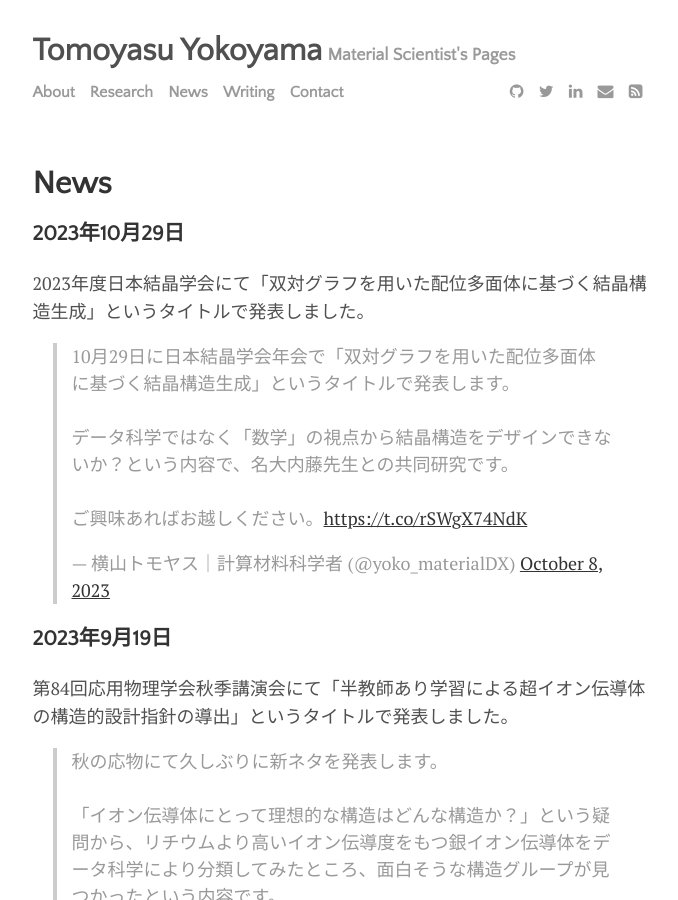
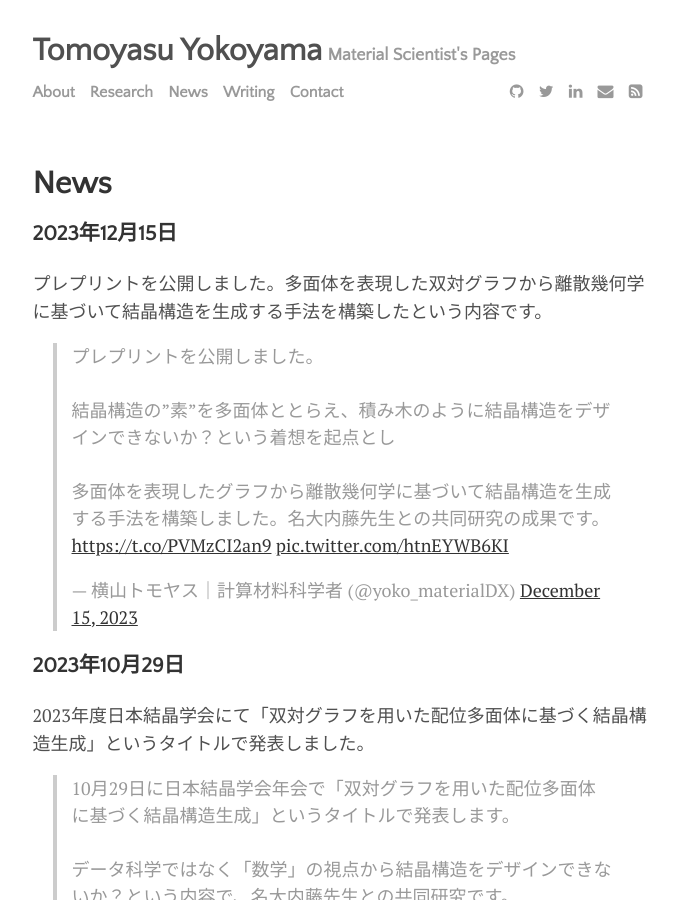
Before and after one commit to yokoyamatomoyasu/yokoyamatomoyasu.github.io, a Jekyll site: the page built from menu/news.md, in a window 1280 px wide and 900 px high. Shown: the whole window, without its empty margins (300-978 px from the left). Built offline with Jekyll 4.4.1, drawn with Linux system fonts in a browser that asks for light colours; comment, search, counter and statistics services are not loaded.

Commit message:
GitHub pages site with Jekyll

```diff
--- a/menu/news.md
+++ b/menu/news.md
@@ -4,6 +4,9 @@ title:  News
 permalink: /news
 ---
 
+### 2023年12月15日
+プレプリントを公開しました。多面体を表現した双対グラフから離散幾何学に基づいて結晶構造を生成する手法を構築したという内容です。
+<blockquote class="twitter-tweet"><p lang="ja" dir="ltr">プレプリントを公開しました。<br><br>結晶構造の”素”を多面体ととらえ、積み木のように結晶構造をデザインできないか？という着想を起点とし<br><br>多面体を表現したグラフから離散幾何学に基づいて結晶構造を生成する手法を構築しました。名大内藤先生との共同研究の成果です。<a href="https://t.co/PVMzCI2an9">https://t.co/PVMzCI2an9</a> <a href="https://t.co/htnEYWB6KI">pic.twitter.com/htnEYWB6KI</a></p>&mdash; 横山トモヤス｜計算材料科学者 (@yoko_materialDX) <a href="https://twitter.com/yoko_materialDX/status/1735615693918470355?ref_src=twsrc%5Etfw">December 15, 2023</a></blockquote> <script async src="https://platform.twitter.com/widgets.js" charset="utf-8"></script>
 
 ### 2023年10月29日
 2023年度日本結晶学会にて「双対グラフを用いた配位多面体に基づく結晶構造生成」というタイトルで発表しました。
```
Also changed, not shown: menu/about.md (+1 -0 lines).
